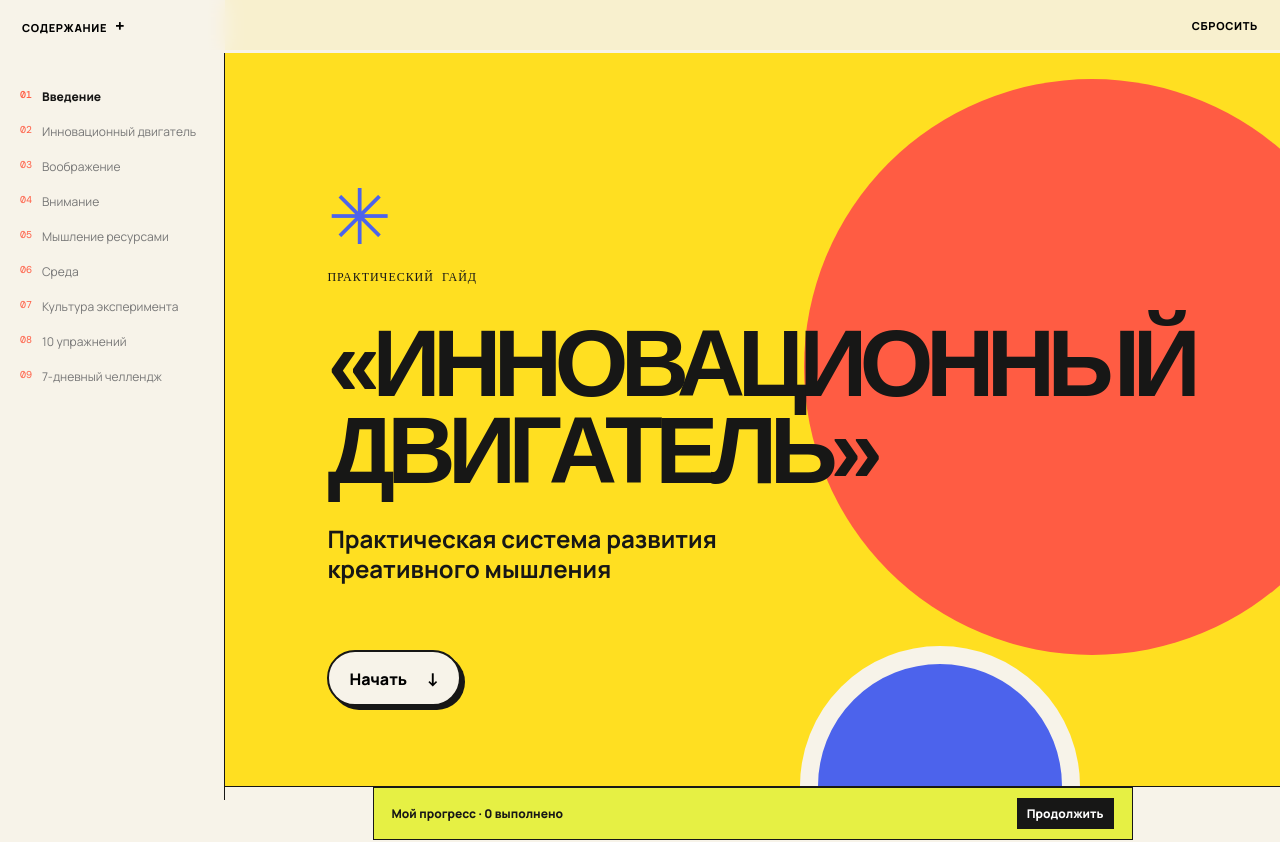
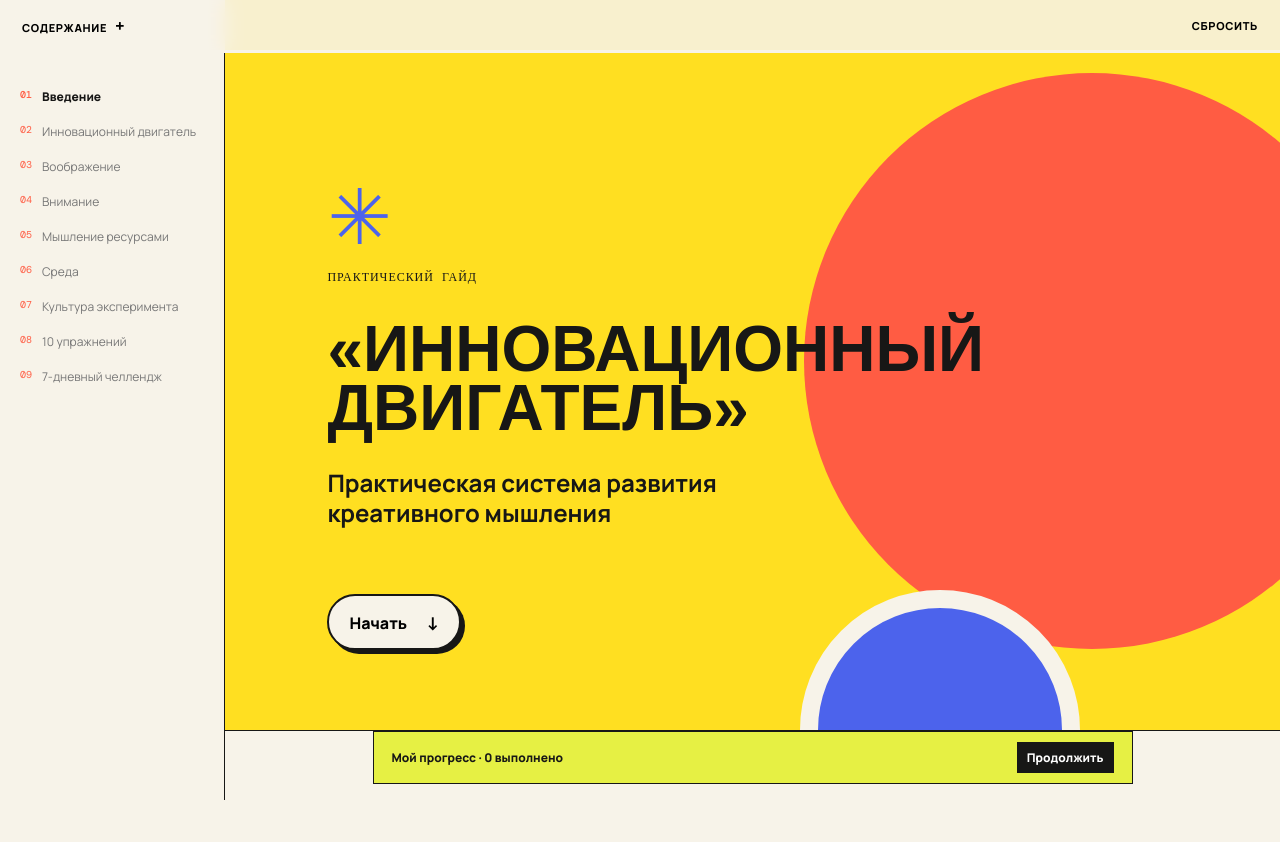
Before and after one commit to ElazAzel/aruzhan_jedai, a React (Vite) app: page / in a window 1280 px wide. Shown: the top 842 px of the page. Built offline with nearby package versions, Linux system fonts and the light colour scheme; a web font is replaced by a local one.

Commit message:
Constrain hero title width

```diff
--- a/src/mobile-fixes.css
+++ b/src/mobile-fixes.css
@@ -1,3 +1,8 @@
+.cover h1 {
+  font-size: clamp(40px, 5vw, 76px);
+  letter-spacing: 0;
+}
+
 @media (max-width: 860px) {
   .contents {
     transform: translateX(calc(-100% - 12px));
```
